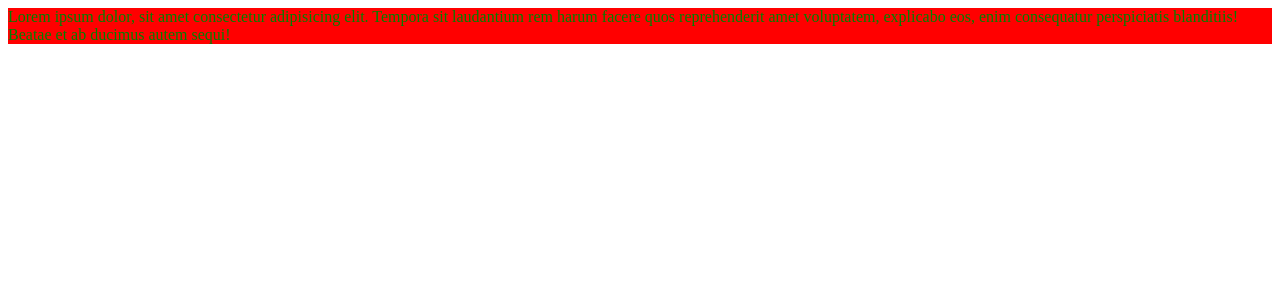
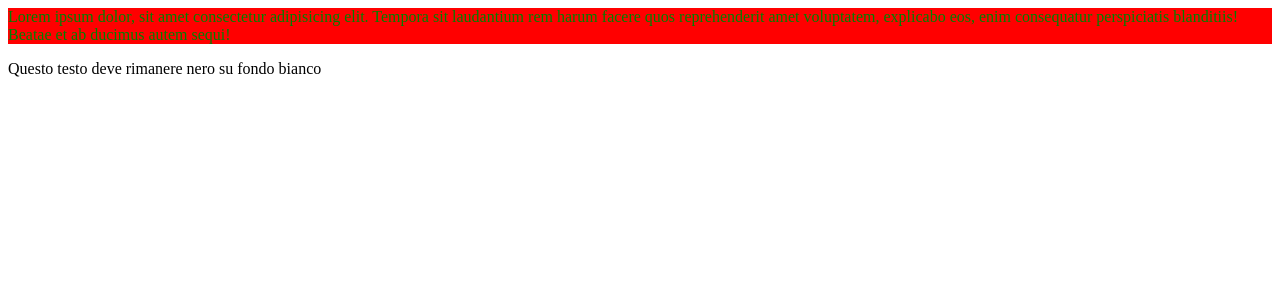
Before and after one commit to Waxy425/Cescot, a PHP site: page / in a window 1280 px wide. Shown: the top 300 px of the page. Run offline with PHP 8.4, Linux system fonts and the light colour scheme.

Commit message:
Add secondary div to index.html and style.css for improved layout and text color

```diff
--- a/Contenitore/index.html
+++ b/Contenitore/index.html
@@ -6,5 +6,8 @@
         <div class="main">
             <p>Lorem ipsum dolor, sit amet consectetur adipisicing elit. Tempora sit laudantium rem harum facere quos reprehenderit amet voluptatem, explicabo eos, enim consequatur perspiciatis blanditiis! Beatae et ab ducimus autem sequi!</p>
         </div>
+        <div class="secondary">
+            <p>Questo testo deve rimanere nero su fondo bianco</p>
+        </div>
     </body>
 </html>
--- a/Contenitore/style.css
+++ b/Contenitore/style.css
@@ -5,3 +5,11 @@ div.main {
 div.main > p {
     color: green;
 }
+
+div.secondary {
+    background-color: white;
+}
+
+div.secondary > p {
+    color: black;
+}
```
